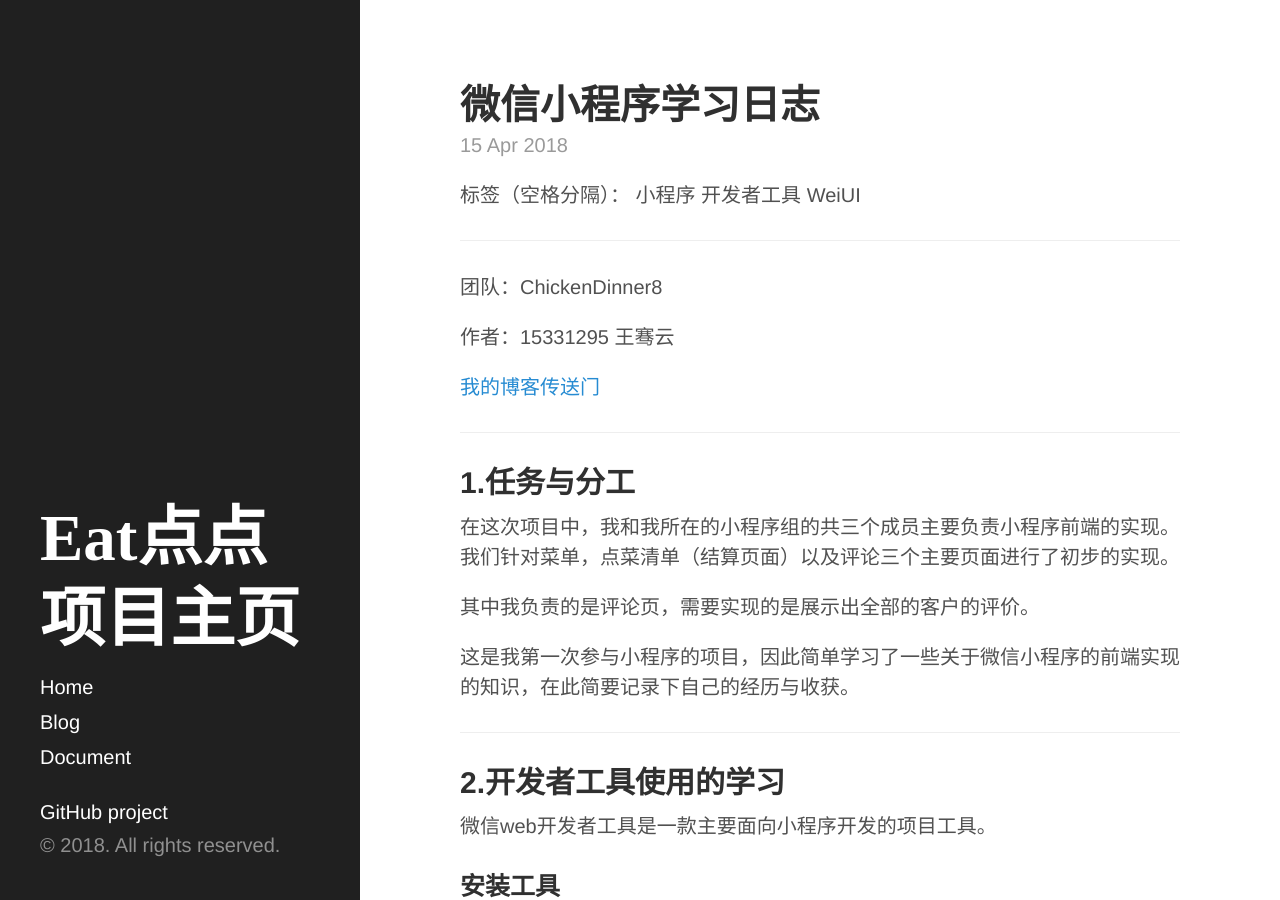
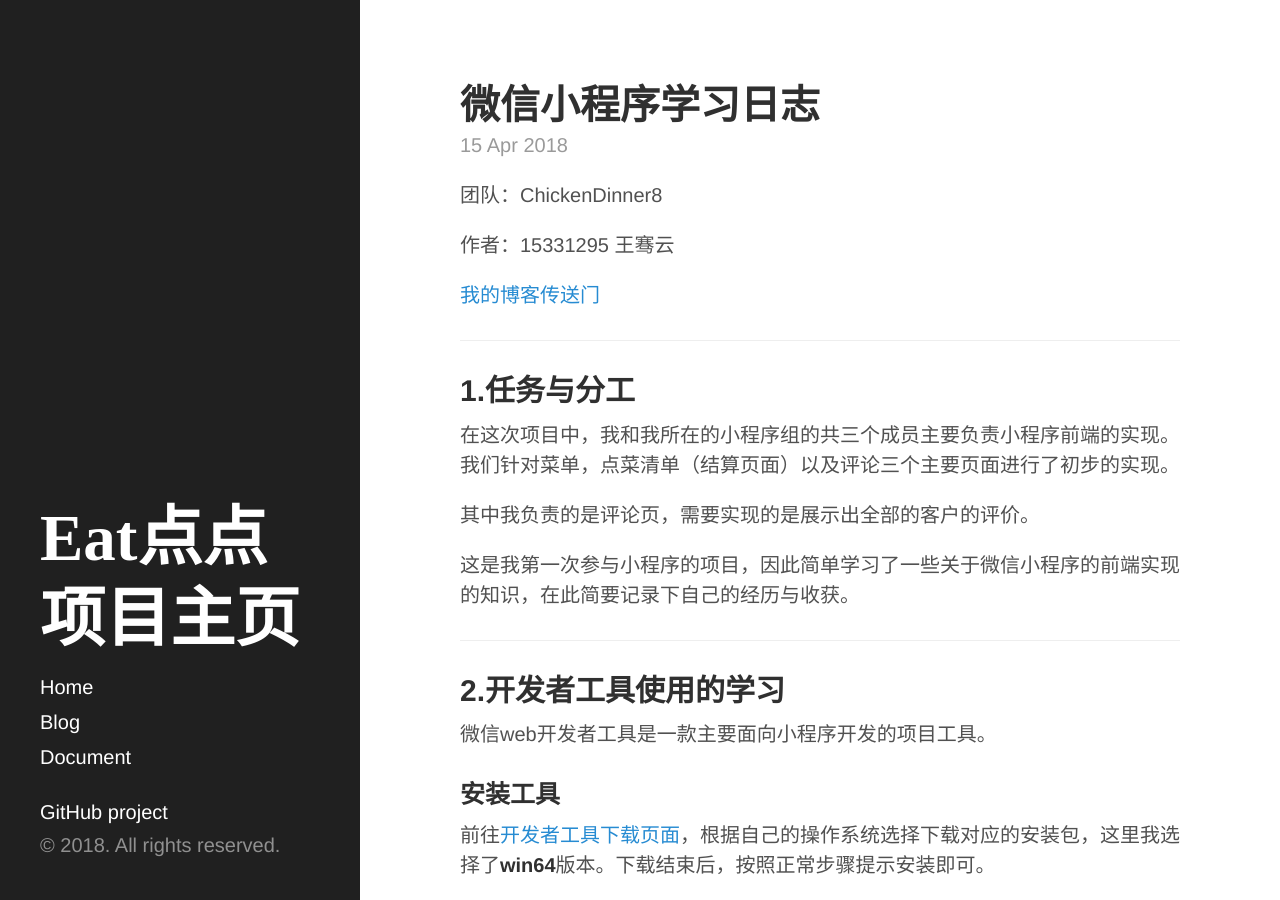
Before and after one commit to ChickenDinner8/ChickenDinner8.github.io, a Jekyll site: the page built from _posts/2018-04-15-微信小程序学习日志.md, in a window 1280 px wide and 900 px high. Built offline with Jekyll 4.4.1, drawn with Linux system fonts in a browser that asks for light colours.

Commit message:
Update 2018-04-15-微信小程序学习日志.md

```diff
--- a/_posts/2018-04-15-微信小程序学习日志.md
+++ b/_posts/2018-04-15-微信小程序学习日志.md
@@ -4,9 +4,6 @@ title: 微信小程序学习日志
 tags : blog
 ---
 
-标签（空格分隔）： 小程序 开发者工具 WeiUI
-
----
 
 团队：ChickenDinner8
 
```
Also changed, not shown: other parts of _posts/2018-04-15-微信小程序学习日志.md (+2 -0 lines).
